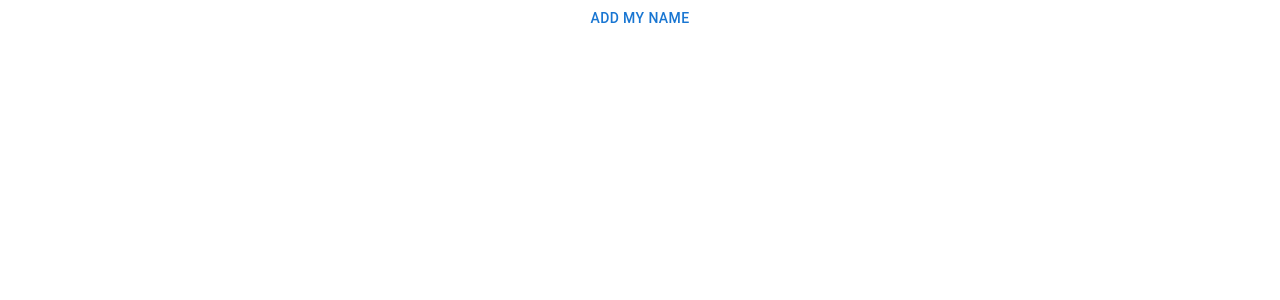
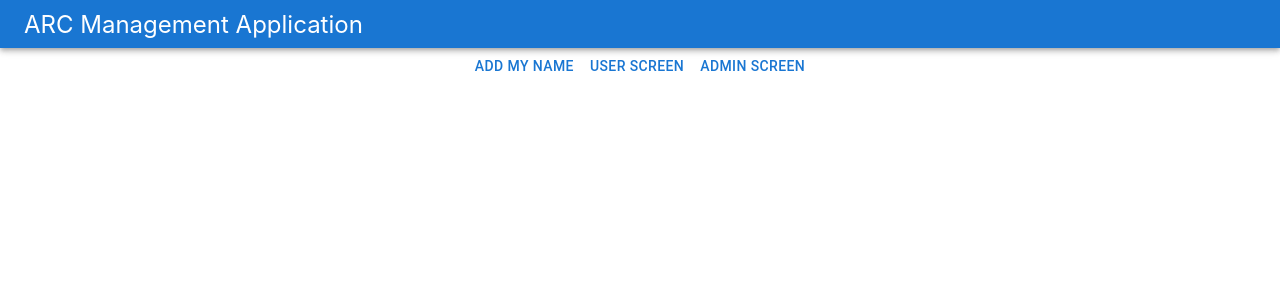
Before and after one commit to RishabhG998/Database-Design-for-Activity-and-Recreational-Club-CS411-UIUC, a React (Create React App) app in the folder Frontend/arc-management-ui/: page / in a window 1280 px wide. Shown: the top 300 px of the page. Built offline with nearby package versions, Linux system fonts and the light colour scheme.

Commit message:
Added Routing and redux in home screens

```diff
--- a/Frontend/arc-management-ui/package.json
+++ b/Frontend/arc-management-ui/package.json
@@ -12,6 +12,7 @@
     "react": "^18.2.0",
     "react-dom": "^18.2.0",
     "react-redux": "^8.0.5",
+    "react-router-dom": "^6.4.3",
     "react-scripts": "5.0.1",
     "redux": "^4.2.0",
     "web-vitals": "^2.1.4"
--- a/Frontend/arc-management-ui/src/App.css
+++ b/Frontend/arc-management-ui/src/App.css
@@ -1,38 +1,7 @@
 .App {
   text-align: center;
+  display:flex;
+  flex-direction: column;
+  height:auto;
+  width:auto;
 }
-
-.App-logo {
-  height: 40vmin;
-  pointer-events: none;
-}
-
-@media (prefers-reduced-motion: no-preference) {
-  .App-logo {
-    animation: App-logo-spin infinite 20s linear;
-  }
-}
-
-.App-header {
-  background-color: #282c34;
-  min-height: 100vh;
-  display: flex;
-  flex-direction: column;
-  align-items: center;
-  justify-content: center;
-  font-size: calc(10px + 2vmin);
-  color: white;
-}
-
-.App-link {
-  color: #61dafb;
-}
-
-@keyframes App-logo-spin {
-  from {
-    transform: rotate(0deg);
-  }
-  to {
-    transform: rotate(360deg);
-  }
-}
--- a/Frontend/arc-management-ui/src/App.jsx
+++ b/Frontend/arc-management-ui/src/App.jsx
@@ -1,36 +1,35 @@
-import Button from '@mui/material/Button';
 import './App.css';
-import { connect } from 'react-redux'
-import { userNameChange } from './actions/actions';
+import { BrowserRouter, Routes, Route } from "react-router-dom";
 import { PureComponent } from "react";
+import Header from "./components/common/header";
+import UserHome from "./components/user-home";
+import AdminHome from "./components/admin-home";
+import Login from "./components/login";
+import NoPage from "./components/common/no-page";
 
-class App extends PureComponent{
+export class App extends PureComponent {
 
   constructor(props){
     super(props);
   }
 
   render(){
-    const { user, userNameChange } = this.props;
     return (
       <div className="App">
-         <Button onClick={userNameChange}>Add My Name</Button>
-         <p>{user}</p>
+        <Header/>
+        <BrowserRouter>
+          <Routes>
+            <Route path="*" element={<NoPage />} />
+            <Route path="/" element={<Login />}/>
+            <Route index element={<Login />} />
+            <Route path="login" element={<Login />}/>
+            <Route path="userHome" element={<UserHome />} />
+            <Route path="adminHome" element={<AdminHome />} />
+          </Routes>
+        </BrowserRouter>
       </div>
     )
   }
-}
-
-const mapStateToProps = (state) => {
-  return {
-     user: state.user
-  };
 };
 
-const mapDispatchToProps = (dispatch) => {
-  return {
-    userNameChange: () => dispatch(userNameChange())
-  };
-};
-
-export default connect(mapStateToProps, mapDispatchToProps)(App);
+export default App;
--- /dev/null
+++ b/Frontend/arc-management-ui/src/components/admin-home.jsx
@@ -0,0 +1,25 @@
+import { PureComponent } from "react";
+import { withRouter } from './common/withRouter';
+import { connect } from 'react-redux'
+
+export class AdminHome extends PureComponent{
+
+    constructor(props){
+      super(props);
+    }
+
+    render(){
+        const { user } = this.props;
+        return(
+            <p>Admin Home: {user} </p>
+        );
+    }
+};
+
+const mapStateToProps = (state) => {
+    return {
+        user: state.user
+    };
+};
+
+export default withRouter(connect(mapStateToProps, {})(AdminHome));
--- /dev/null
+++ b/Frontend/arc-management-ui/src/components/common/header.css
@@ -0,0 +1,8 @@
+.arc-app-header .css-hyum1k-MuiToolbar-root{
+    min-height: 48px;
+    font-size: x-large;
+}
+
+.arc-app-header header{
+    position: inherit;
+}
--- /dev/null
+++ b/Frontend/arc-management-ui/src/components/common/header.jsx
@@ -0,0 +1,13 @@
+import AppBar from '@mui/material/AppBar';
+import Toolbar from '@mui/material/Toolbar';
+import "./header.css"
+
+export default function Header(){
+    return (
+        <div className="arc-app-header">
+            <AppBar position="fixed">
+                <Toolbar>ARC Management Application</Toolbar>
+            </AppBar>
+        </div>
+    );
+}
--- /dev/null
+++ b/Frontend/arc-management-ui/src/components/common/no-page.jsx
@@ -0,0 +1,5 @@
+export default function NoPage(){
+    return(
+        <p>Please enter valid url</p>
+    )
+};
--- /dev/null
+++ b/Frontend/arc-management-ui/src/components/common/withRouter.js
@@ -0,0 +1,16 @@
+import { useNavigate } from 'react-router-dom';
+
+export const withRouter = (Component) => {
+  const Wrapper = (props) => {
+    const navigate = useNavigate();
+
+    return (
+      <Component
+        navigate={navigate}
+        {...props}
+        />
+    );
+  };
+
+  return Wrapper;
+};
--- /dev/null
+++ b/Frontend/arc-management-ui/src/components/login.jsx
@@ -0,0 +1,48 @@
+import { PureComponent } from "react";
+import Button from '@mui/material/Button';
+import {withRouter} from './common/withRouter';
+import { userNameChange } from '../actions/actions';
+import { connect } from 'react-redux'
+
+export class Login extends PureComponent{
+
+    constructor(props){
+      super(props);
+    }
+
+    navigateToUser = () => {
+      this.props.navigate('/userHome');
+    };
+
+    navigateToAdmin = () => {
+      this.props.navigate('/adminHome');
+    };
+
+    render(){
+        const { user, userNameChange } = this.props;
+        return(
+            <div className="main-content">
+                <Button onClick={userNameChange}>Add My Name</Button>
+                <Button onClick={this.navigateToUser}>User Screen</Button>
+                <Button onClick={this.navigateToAdmin}>Admin Screen</Button>
+                <p>{user}</p>
+            </div>
+        );
+    }
+};
+
+const mapStateToProps = (state) => {
+  return {
+     user: state.user
+  };
+};
+
+const mapDispatchToProps = (dispatch) => {
+  return {
+    userNameChange: () => dispatch(userNameChange())
+  };
+};
+
+// export default connect(mapStateToProps, mapDispatchToProps)(Login);
+
+export default withRouter(connect(mapStateToProps, mapDispatchToProps)(Login));
--- /dev/null
+++ b/Frontend/arc-management-ui/src/components/user-home.jsx
@@ -0,0 +1,25 @@
+import { PureComponent } from "react";
+import { withRouter } from './common/withRouter';
+import { connect } from 'react-redux'
+
+export class UserHome extends PureComponent{
+
+    constructor(props){
+      super(props);
+    }
+
+    render(){
+        const { user } = this.props;
+        return(
+            <p>User Home: {user} </p>
+        );
+    }
+};
+
+const mapStateToProps = (state) => {
+    return {
+        user: state.user
+    };
+};
+
+export default withRouter(connect(mapStateToProps, {})(UserHome));
```
